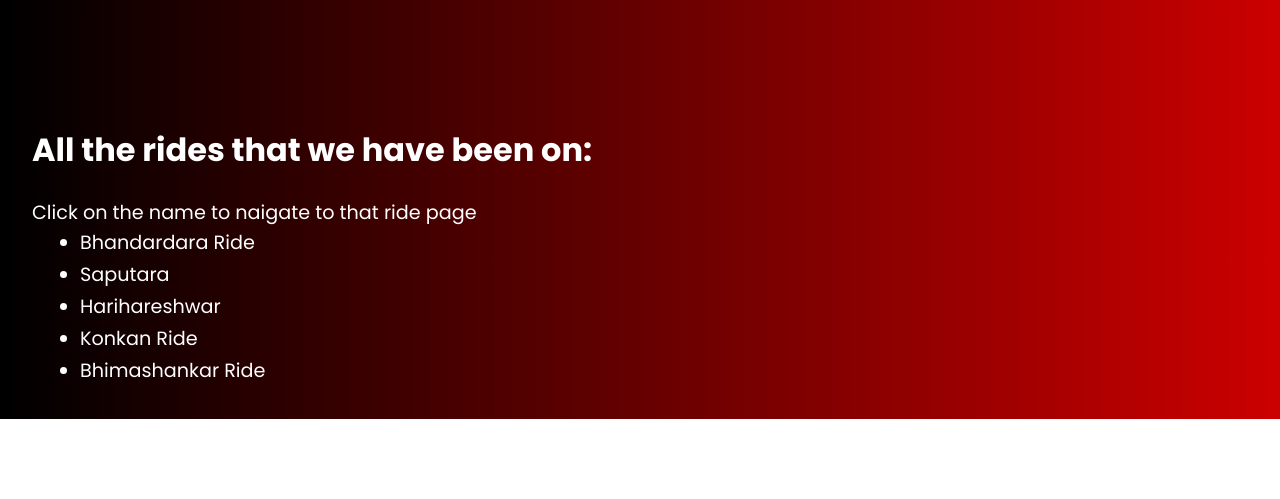
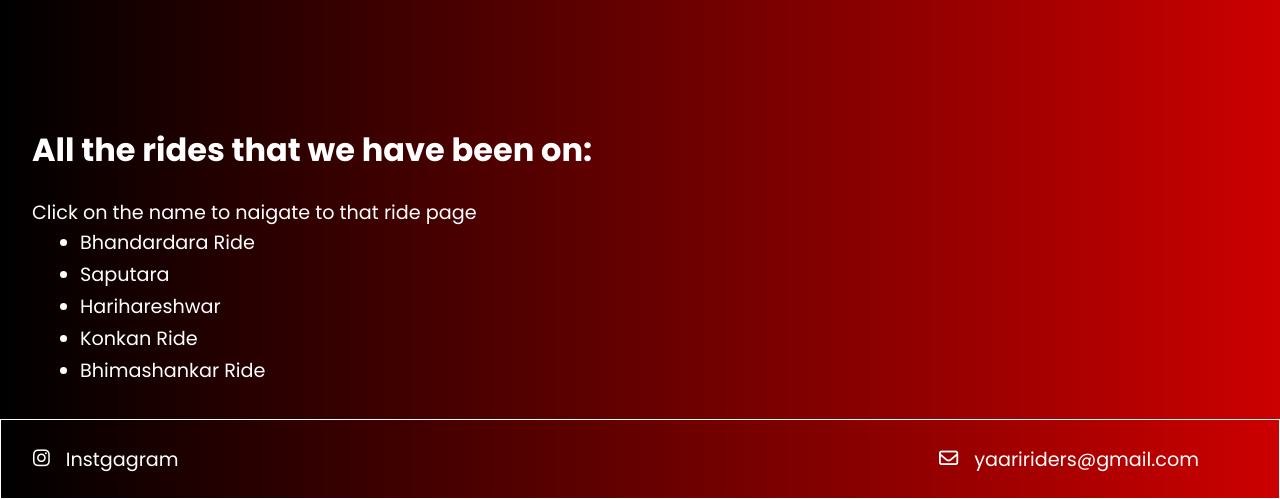
Before and after one commit to Kashyap2210/Yaari-Riders, a plain HTML site: page index.html in a window 1280 px wide. Shown: the part 754-1253 px from the top of the page. Before the commit the page ends 1173 px from the top, so only its background shows below. Drawn offline with Linux system fonts and the light colour scheme.

Commit message:
Footer created

```diff
--- a/index.html
+++ b/index.html
@@ -11,13 +11,20 @@
       href="https://fonts.googleapis.com/css2?family=Bodoni+Moda:ital,opsz,wght@0,6..96,400..900;1,6..96,400..900&display=swap"
       rel="stylesheet"
     />
+    <link
+      rel="stylesheet"
+      href="https://cdnjs.cloudflare.com/ajax/libs/font-awesome/6.5.1/css/all.min.css"
+      integrity="sha512-DTOQO9RWCH3ppGqcWaEA1BIZOC6xxalwEsw9c2QQeAIftl+Vegovlnee1c9QX4TctnWMn13TZye+giMm8e2LwA=="
+      crossorigin="anonymous"
+      referrerpolicy="no-referrer"
+    />
   </head>
   <body>
     <section class="nav-bar">
       <nav>
         <div class="navbar-for-scrolling">
           <div class="logo-name">
-            <img src="INDEX/Logo.png" alt="logo" class="logo"/>
+            <img src="INDEX/Logo.png" alt="logo" class="logo" />
             Yaari Riders
           </div>
           <div class="nav-options">Introduction</div>
@@ -87,6 +94,22 @@
         <li>Bhimashankar Ride</li>
       </ul>
     </div>
+    <!-- Ride section is completed. -->
+
+    <!-- Socials Section Starts -->
+    <footer>
+      <div class="footer">
+        <div class="instagram">
+          <i class="fa-brands fa-instagram"></i>
+          <p>Instgagram</p>
+        </div>
+        <div class="gmail">
+          <i class="fa-regular fa-envelope"></i>
+          <p>yaaririders@gmail.com</p>
+        </div>
+      </div>
+    </footer>
+    <!-- Socials Section Ends -->
 
     <script src="app.js"></script>
   </body>
--- a/styles.css
+++ b/styles.css
@@ -154,3 +154,37 @@ body {
 .ride-container ul li:hover {
   cursor: pointer;
 }
+
+.footer {
+  display: flex;
+  align-items: center;
+  justify-content: space-between;
+  height: 5rem;
+  border: 1px solid white;
+}
+
+.footer .instagram {
+  display: flex;
+  align-items: center;
+  justify-content: center;
+  gap: 1rem;
+  margin-left: 2rem;
+}
+
+.footer .instagram:hover {
+  cursor: pointer;
+  color: blue;
+}
+
+.footer .gmail {
+  display: flex;
+  align-items: center;
+  justify-content: center;
+  gap: 1rem;
+  margin-right: 5rem;
+}
+
+.footer .gmail:hover {
+  cursor: pointer;
+  color: blue;
+}
```
